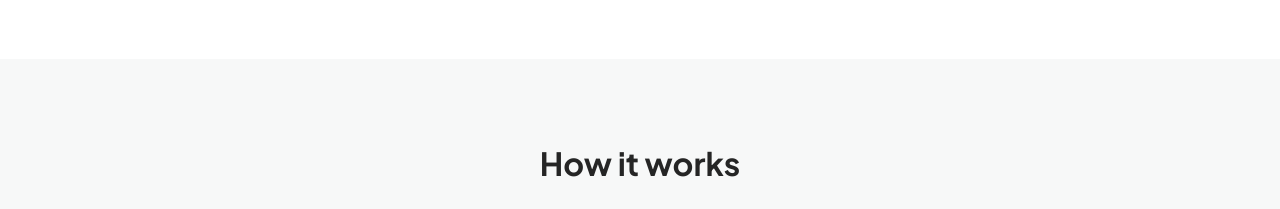
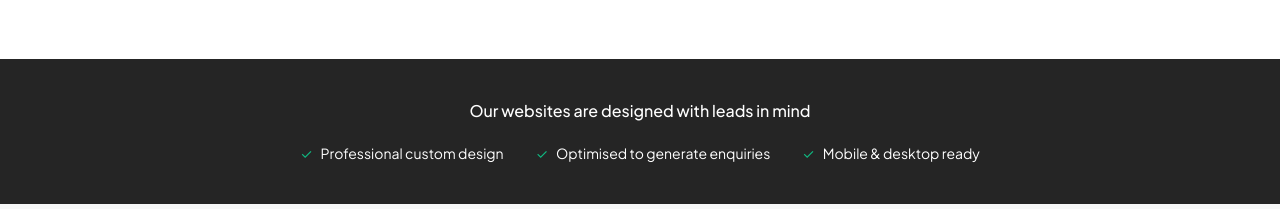
Before and after one commit to gerg2414/360creation, a Next.js app: page /trade in a window 1280 px wide. Shown: the part 743-952 px from the top of the page. Built offline with nearby package versions, Linux system fonts and the light colour scheme; no server answers.

Commit message:
Add benefits strip

```diff
--- a/app/[trade]/page.jsx
+++ b/app/[trade]/page.jsx
@@ -728,6 +728,50 @@ const TradeLandingPage = () => {
                 />
             )}
 
+            {/* Benefits strip */}
+            <section style={{
+                padding: '40px 24px',
+                backgroundColor: '#252525'
+            }}>
+                <div style={{
+                    maxWidth: '1200px',
+                    margin: '0 auto',
+                    textAlign: 'center'
+                }}>
+                    <p style={{
+                        color: 'white',
+                        fontSize: '16px',
+                        marginBottom: '20px',
+                        fontWeight: '500'
+                    }}>
+                        Our websites are designed with leads in mind
+                    </p>
+                    <div style={{
+                        display: 'flex',
+                        justifyContent: 'center',
+                        gap: '32px',
+                        flexWrap: 'wrap'
+                    }}>
+                        {[
+                            'Professional custom design',
+                            'Optimised to generate enquiries',
+                            'Mobile & desktop ready'
+                        ].map((benefit, index) => (
+                            <div key={index} style={{
+                                display: 'flex',
+                                alignItems: 'center',
+                                gap: '8px',
+                                color: 'white',
+                                fontSize: '14px'
+                            }}>
+                                <span style={{ color: '#10B981' }}>✓</span>
+                                {benefit}
+                            </div>
+                        ))}
+                    </div>
+                </div>
+            </section>
+
             {/* How it works */}
             <section style={{
                 padding: '80px 24px',
```
